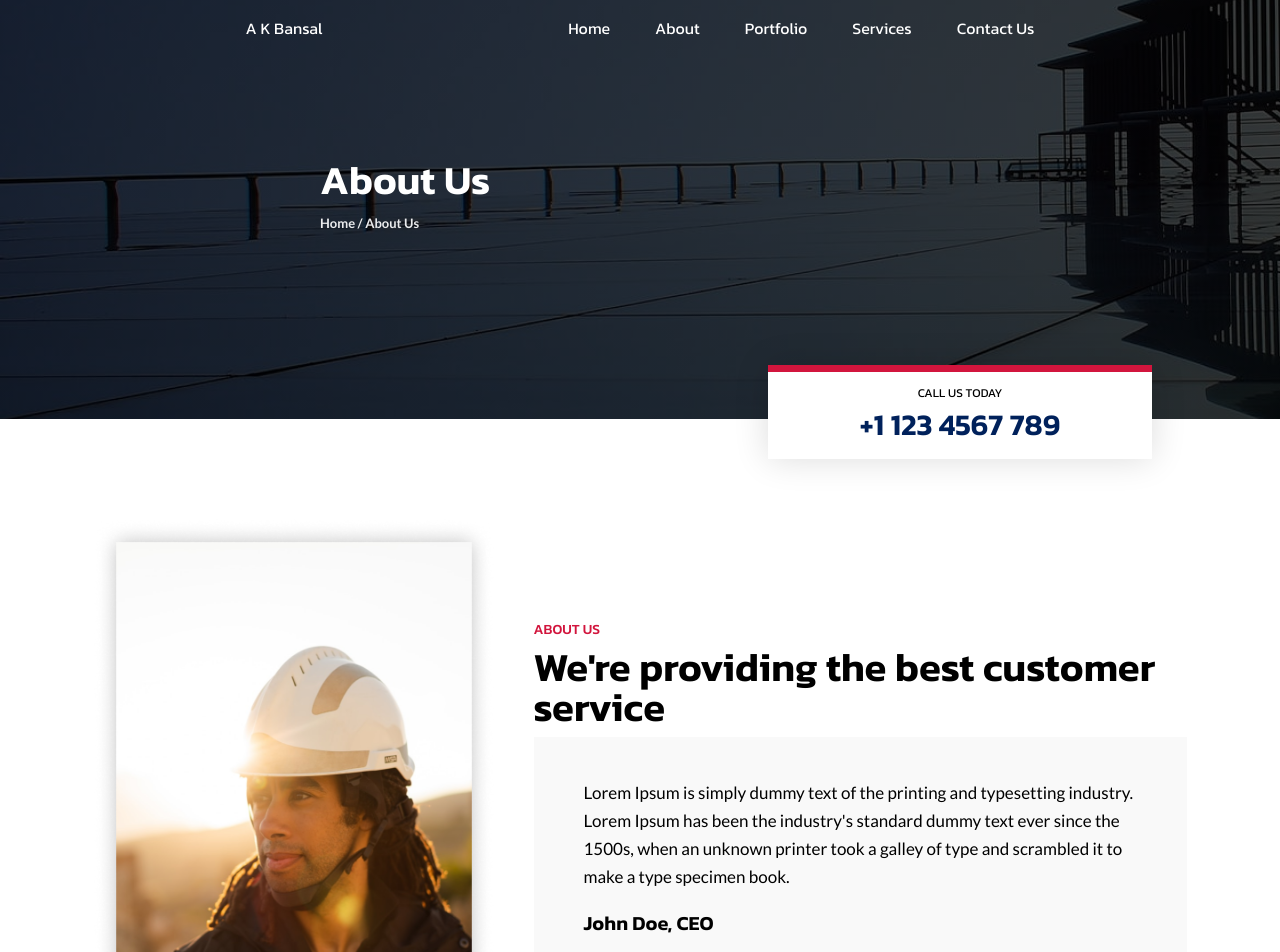
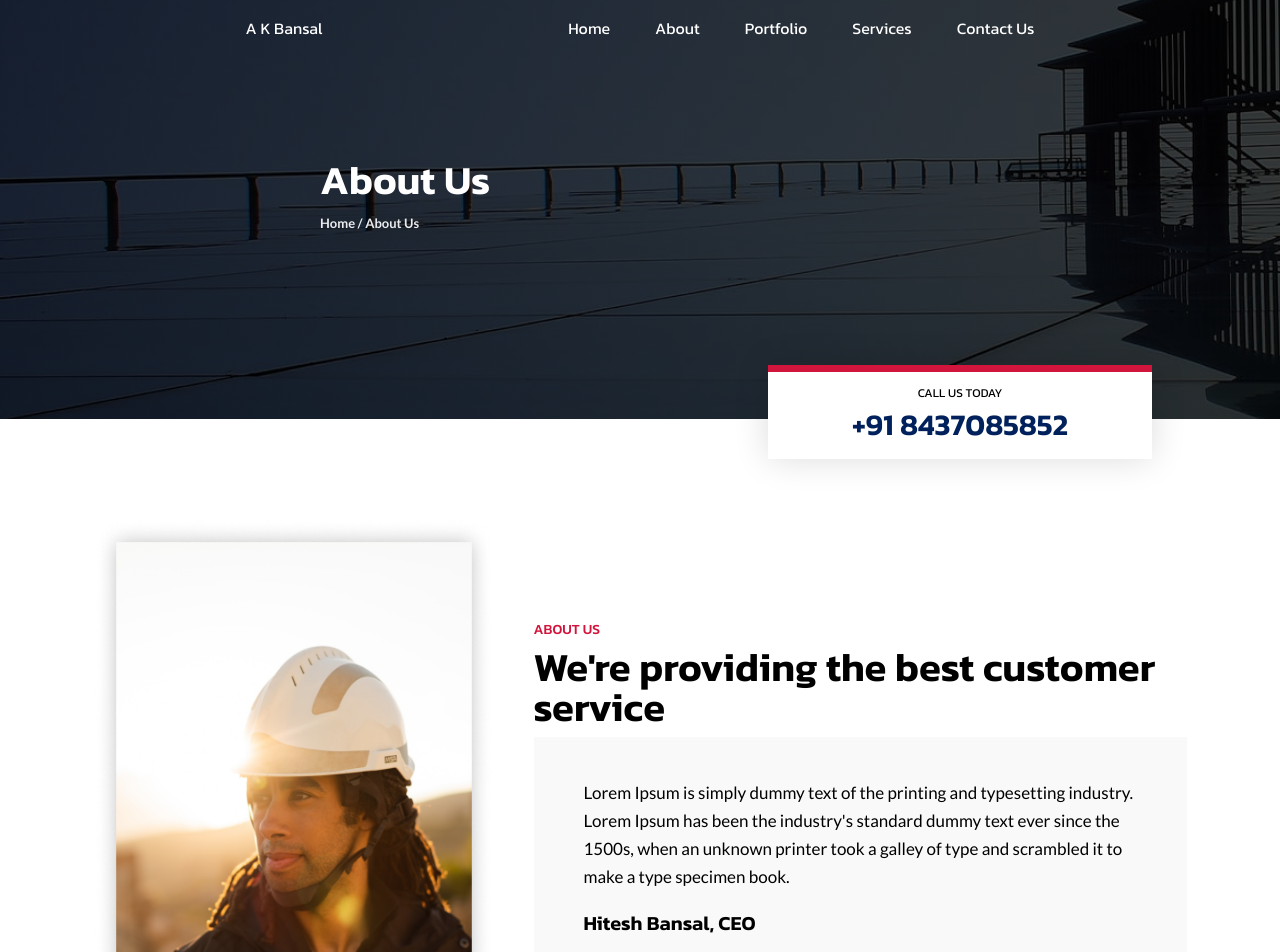
Before and after one commit to sajstyles21/construction-app, a React (Create React App) app: page /about-us in a window 1280 px wide. Shown: the top 952 px of the page. Built offline with nearby package versions, Linux system fonts and the light colour scheme.

Commit message:
about us page

```diff
--- a/src/components/AboutMiddle/AboutMiddle.js
+++ b/src/components/AboutMiddle/AboutMiddle.js
@@ -23,7 +23,7 @@ const AboutMiddle = () => {
                 text ever since the 1500s, when an unknown printer took a galley
                 of type and scrambled it to make a type specimen book.{" "}
               </p>
-              <h5>John Doe, CEO</h5>
+              <h5>Hitesh Bansal, CEO</h5>
             </div>
             <a href="#" className="btn icon red">
               Learn more
--- a/src/components/PageHeader/PageHeader.js
+++ b/src/components/PageHeader/PageHeader.js
@@ -14,7 +14,7 @@ const PageHeader = () => {
           </div>
           <div className="right-content">
             <span>Call Us Today</span>
-            <h3>+1 123 4567 789</h3>
+            <h3>+91 8437085852</h3>
           </div>
         </div>
       </div>
```
